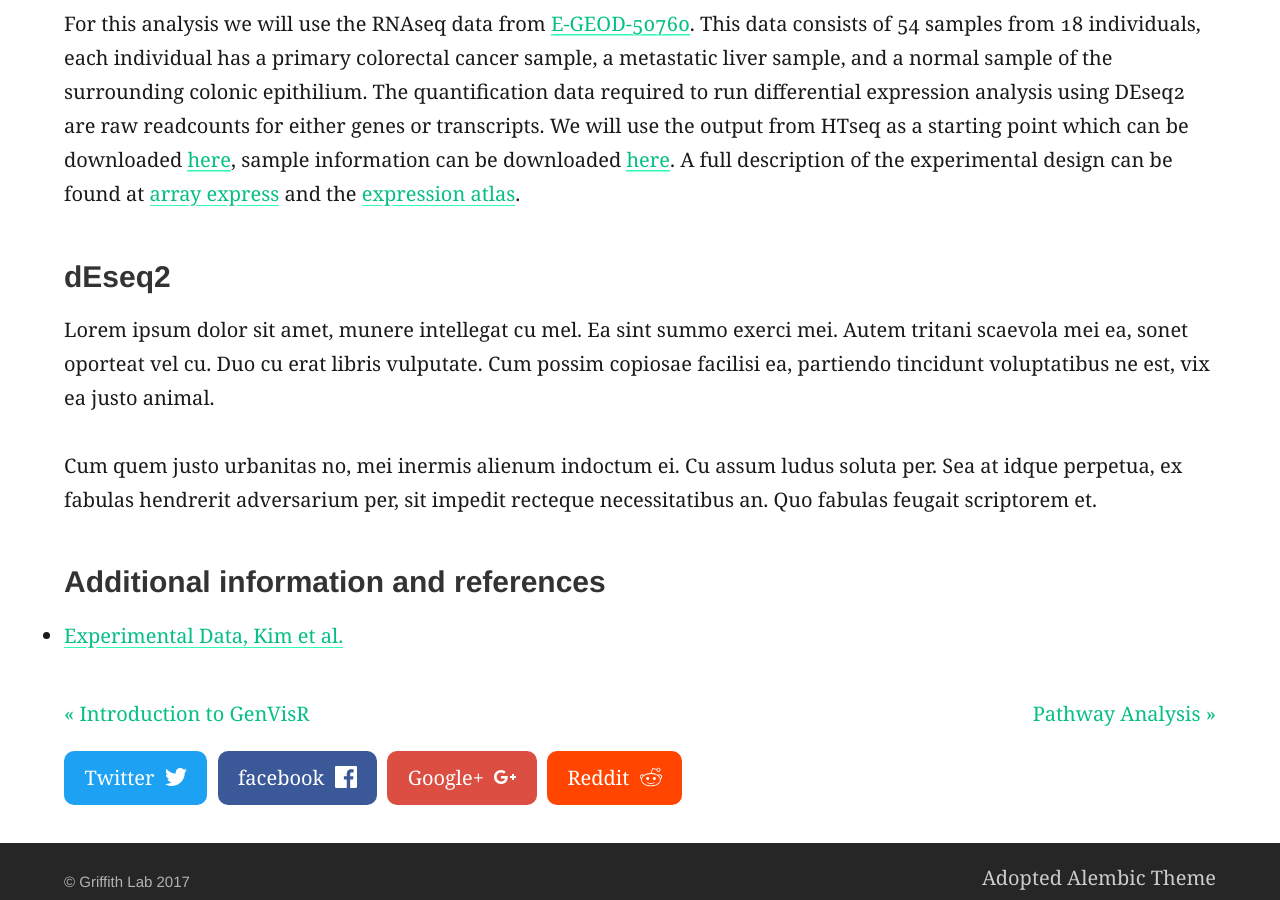
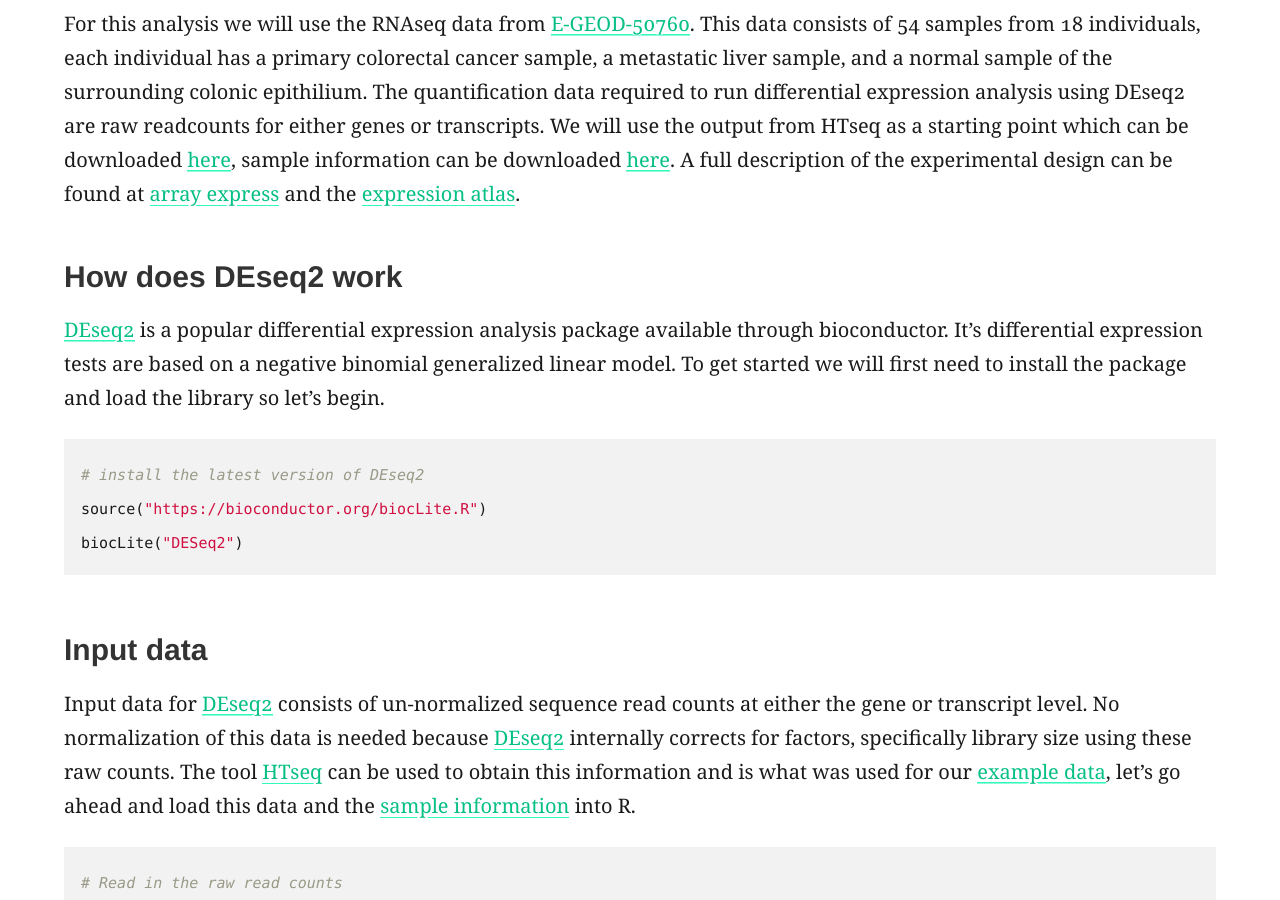
Before and after one commit to griffithlab/genviz.org, a Jekyll site: the page built from _posts/0007-01-01-DifferentialExpression.md, in a window 1280 px wide and 900 px high, scrolled down 794 px. Built offline with Jekyll 4.4.1, drawn with Linux system fonts in a browser that asks for light colours; some of the changed text lies outside the part shown.

Commit message:
added input data and DEseq2 sections

````diff
--- a/_posts/0007-01-01-DifferentialExpression.md
+++ b/_posts/0007-01-01-DifferentialExpression.md
@@ -13,12 +13,24 @@ Differential expression analysis is used to identify differences in the transcri
 ### dataset
 For this analysis we will use the RNAseq data from [E-GEOD-50760](https://www.ncbi.nlm.nih.gov/pubmed/25049118). This data consists of 54 samples from 18 individuals, each individual has a primary colorectal cancer sample, a metastatic liver sample, and a normal sample of the surrounding colonic epithilium. The quantification data required to run differential expression analysis using DEseq2 are raw readcounts for either genes or transcripts. We will use the output from HTseq as a starting point which can be downloaded [here](https://www.ebi.ac.uk/gxa/experiments-content/E-GEOD-50760/resources/DifferentialSecondaryDataFiles.RnaSeq/raw-counts), sample information can be downloaded [here](https://www.ebi.ac.uk/gxa/experiments-content/E-GEOD-50760/resources/ExperimentDesignFile.RnaSeq/experiment-design). A full description of the experimental design can be found at [array express](http://www.ebi.ac.uk/arrayexpress/experiments/E-GEOD-50760/) and the [expression atlas](http://www.ebi.ac.uk/gxa/experiments/E-GEOD-50760/Results).
 
-### dEseq2
+### How does DEseq2 work
+[DEseq2](https://bioconductor.org/packages/release/bioc/html/DESeq2.html) is a popular differential expression analysis package available through bioconductor. It's differential expression tests are based on a negative binomial generalized linear model. To get started we will first need to install the package and load the library so let's begin.
+```R
+# install the latest version of DEseq2
+source("https://bioconductor.org/biocLite.R")
+biocLite("DESeq2")
+```
+### Input data
+Input data for [DEseq2](https://bioconductor.org/packages/release/bioc/html/DESeq2.html) consists of un-normalized sequence read counts at either the gene or transcript level. No normalization of this data is needed because [DEseq2](https://bioconductor.org/packages/release/bioc/html/DESeq2.html) internally corrects for factors, specifically library size using these raw counts. The tool [HTseq](http://htseq.readthedocs.io/en/release_0.9.0/) can be used to obtain this information and is what was used for our [example data](https://www.ebi.ac.uk/gxa/experiments-content/E-GEOD-50760/resources/DifferentialSecondaryDataFiles.RnaSeq/raw-counts), let's go ahead and load this data and the [sample information](https://www.ebi.ac.uk/gxa/experiments-content/E-GEOD-50760/resources/ExperimentDesignFile.RnaSeq/experiment-design) into R.
 
-Lorem ipsum dolor sit amet, munere intellegat cu mel. Ea sint summo exerci mei. Autem tritani scaevola mei ea, sonet oporteat vel cu. Duo cu erat libris vulputate. Cum possim copiosae facilisi ea, partiendo tincidunt voluptatibus ne est, vix ea justo animal.
+```R
+# Read in the raw read counts
+rawCounts <- read.delim("E-GEOD-50760-raw-counts.tsv")
 
-Cum quem justo urbanitas no, mei inermis alienum indoctum ei. Cu assum ludus soluta per. Sea at idque perpetua, ex fabulas hendrerit adversarium per, sit impedit recteque necessitatibus an. Quo fabulas feugait scriptorem et.
-
+# Read in the sample mappings
+sampleData <- read.delim("E-GEOD-50760-experiment-design.tsv")
+```
 
 ### Additional information and references
 * [Experimental Data, Kim et al.](https://www.ncbi.nlm.nih.gov/pubmed/25049118)
+* [DEseq2](https://www.ncbi.nlm.nih.gov/pubmed/25516281)
````
